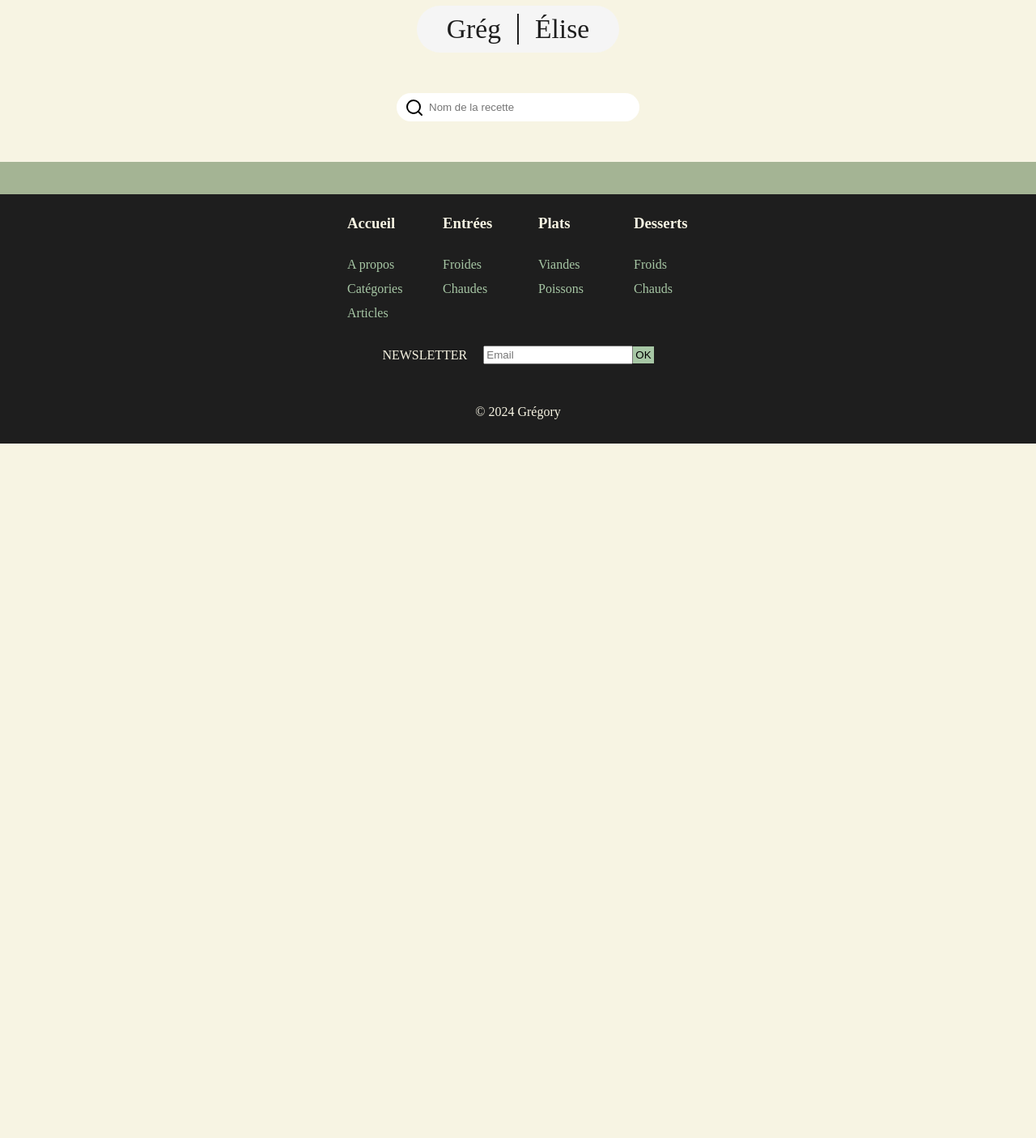
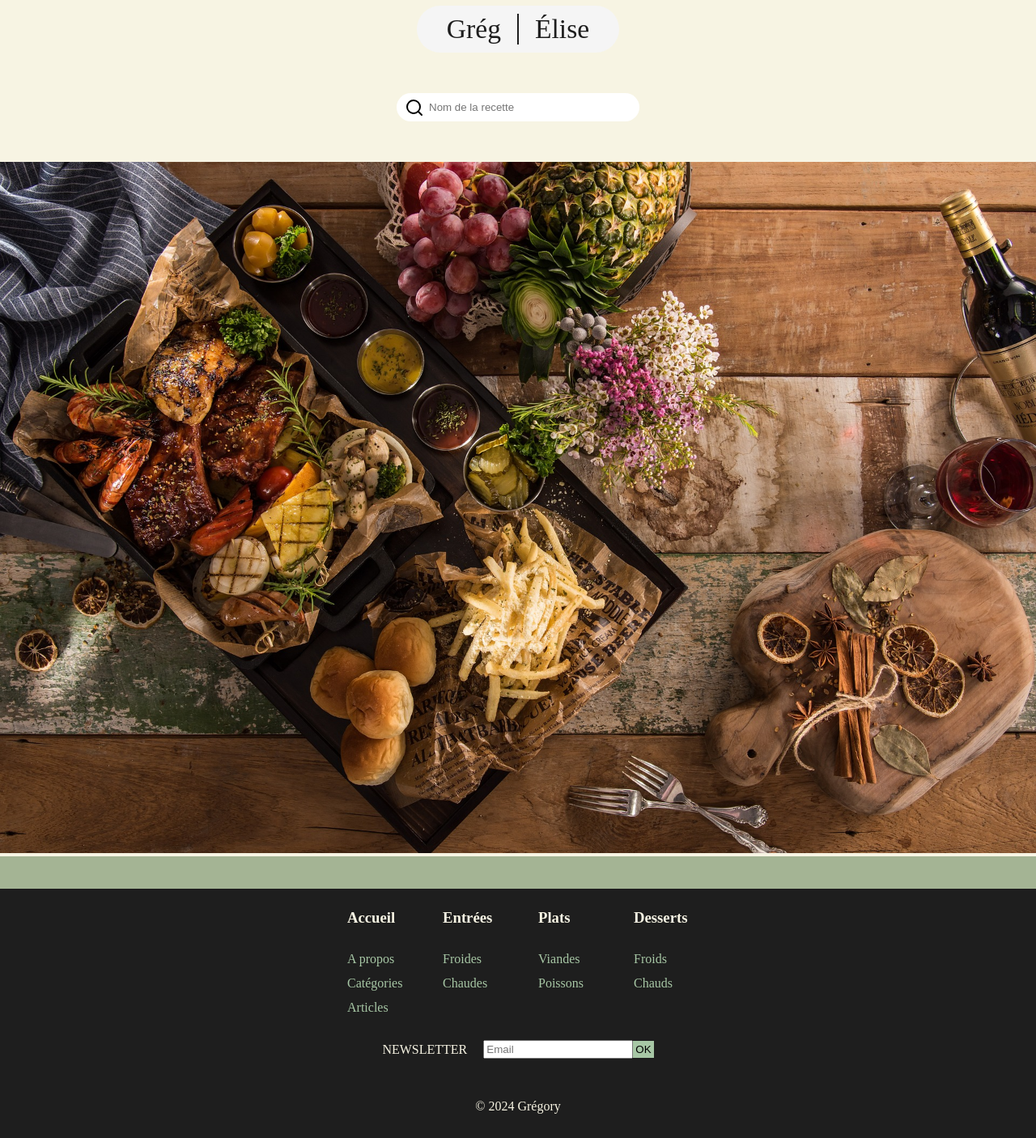
Before and after one commit to GregoryVDev/BlogCuisine, a PHP site: page / in a window 1280 px wide. Shown: the part 564-1970 px from the top of the page at 81% size. Before the commit the page ends 1112 px from the top, so only its background shows below. Run offline with PHP 8.4, Linux system fonts and the light colour scheme.

Commit message:
Added img illustration in index.php

```diff
--- a/src/css/index.css
+++ b/src/css/index.css
@@ -128,6 +128,19 @@ header a:hover {
 }
 
 /* ----------------------
+        ILLUSTRATION
+   ----------------------
+*/
+
+.illustration-img {
+  width: 100%;
+}
+
+.illustration-img img {
+  width: 100%;
+}
+
+/* ----------------------
           FOOTER
    ----------------------
 */
--- a/src/index.php
+++ b/src/index.php
@@ -13,7 +13,9 @@
 <body>
     <?php require_once("./template/header.php") ?>
     <section id="#">
-
+        <div class="illustration-img">
+            <img src="./img/logos/backgroundplat.jpg" alt="Photo Illustration">
+        </div>
     </section>
     <?php require_once("./template/footer.php") ?>
 </body>
```
Also changed, not shown: src/img/logos/backgroundplat.jpg.
